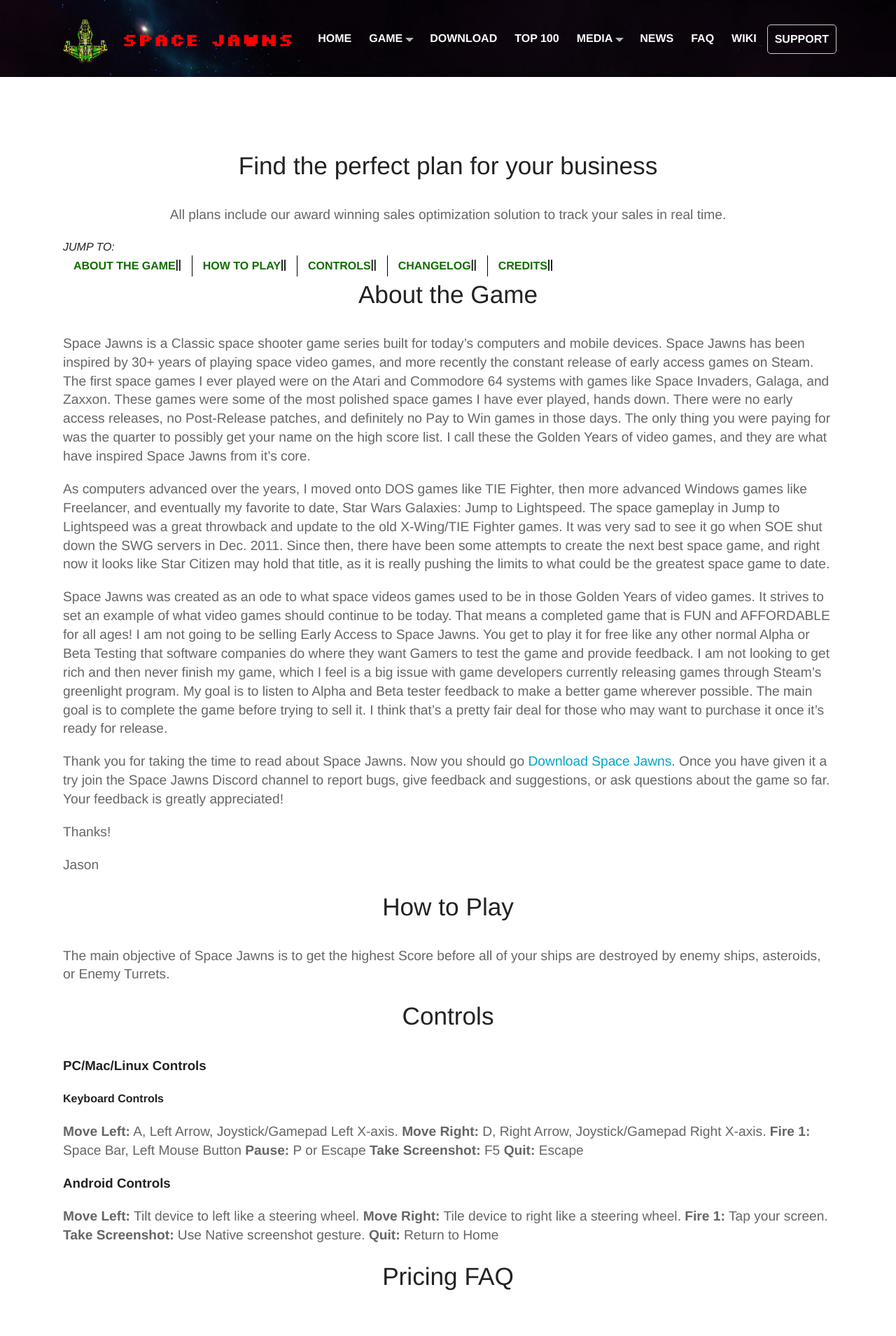
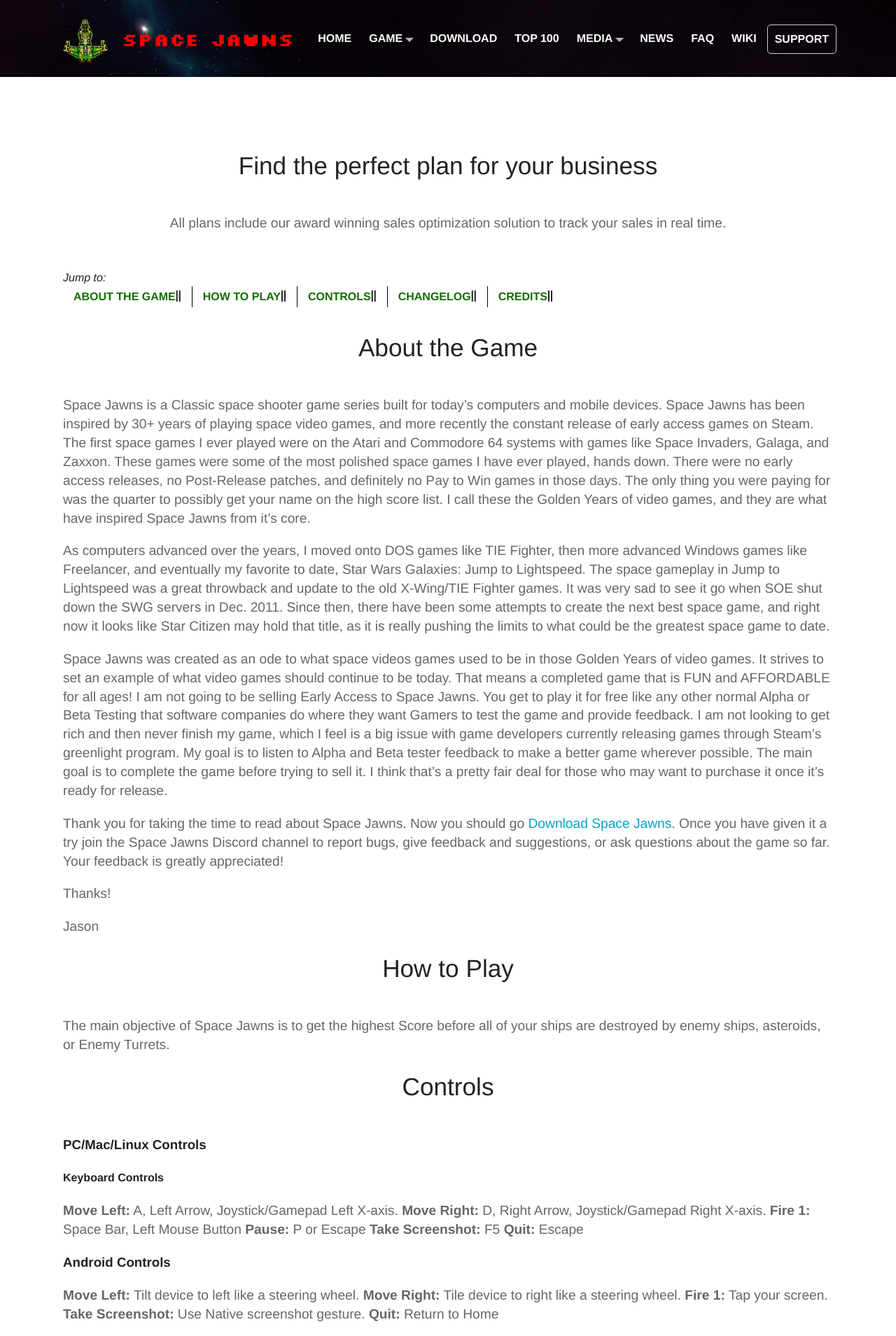
Before and after one commit to sk33lz/spacejawns, a Jekyll site: the page built from docs/pages/game.md, in a window 1280 px wide. Shown: the top 1909 px of the page at 70% size. Built offline with Jekyll 4.4.1, drawn with Linux system fonts in a browser that asks for light colours; nearby versions of some CDN libraries.

Commit message:
Adding page menu style.

```diff
--- a/docs/_sass/elements.scss
+++ b/docs/_sass/elements.scss
@@ -37,7 +37,7 @@
 h2 {
 	font-weight: 300;
 	font-size: 1.5em;
-	margin: 0 0 30px 0;
+	margin: 0 0 1.2em 0
 }
 
 h3 {
--- a/docs/_sass/navigation.scss
+++ b/docs/_sass/navigation.scss
@@ -321,15 +321,16 @@
   }
 
   nav.page-menu {
-    text-transform: uppercase;
     display: inline-block;
     height: 100%;
+    padding: 2em 0;
 
     ul {
       list-style-type: none;
       padding: 0;
       margin: 0;
       width: 100%;
+      text-transform: uppercase;
 
       li {
         display: inline;
```
